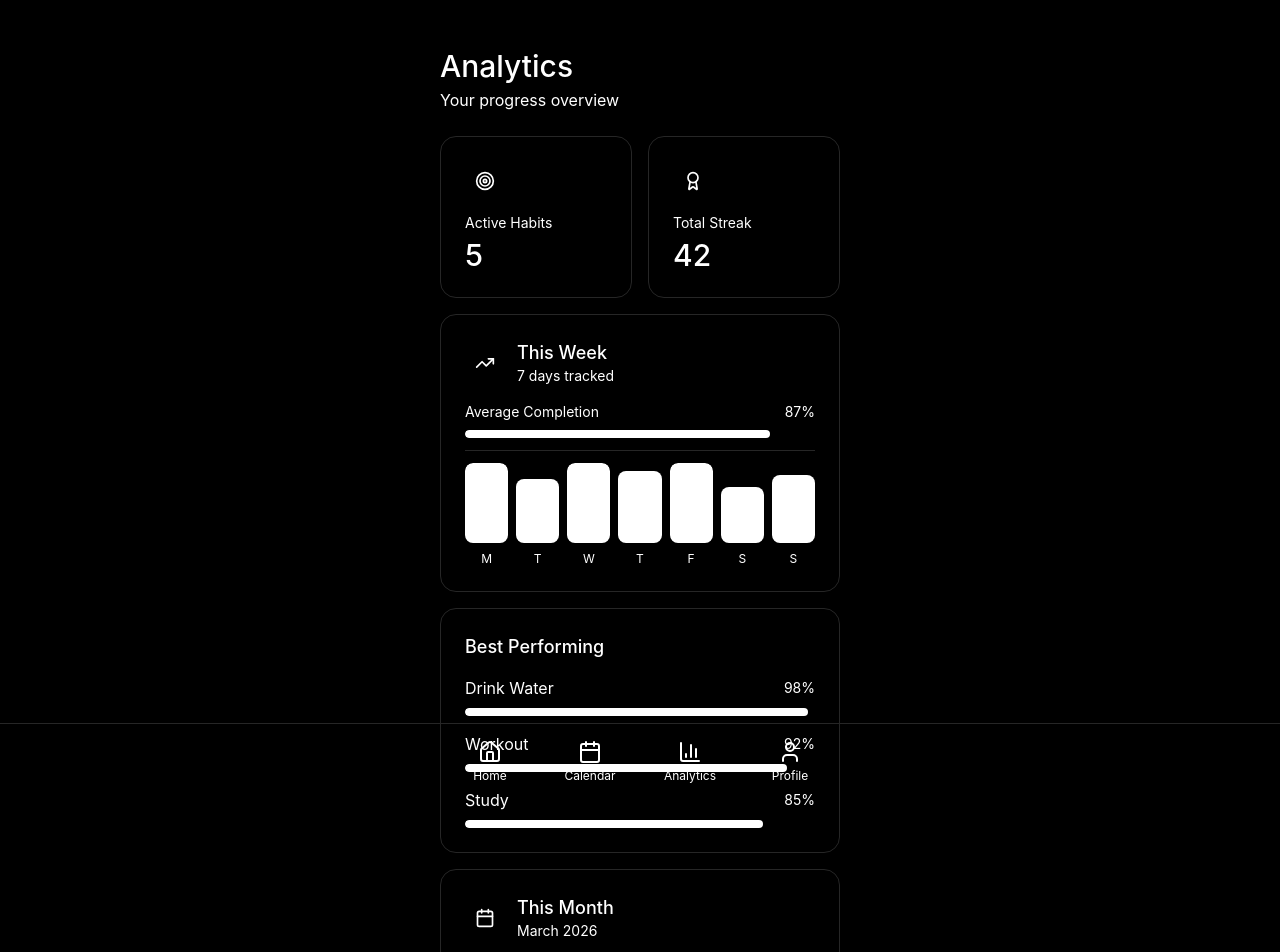
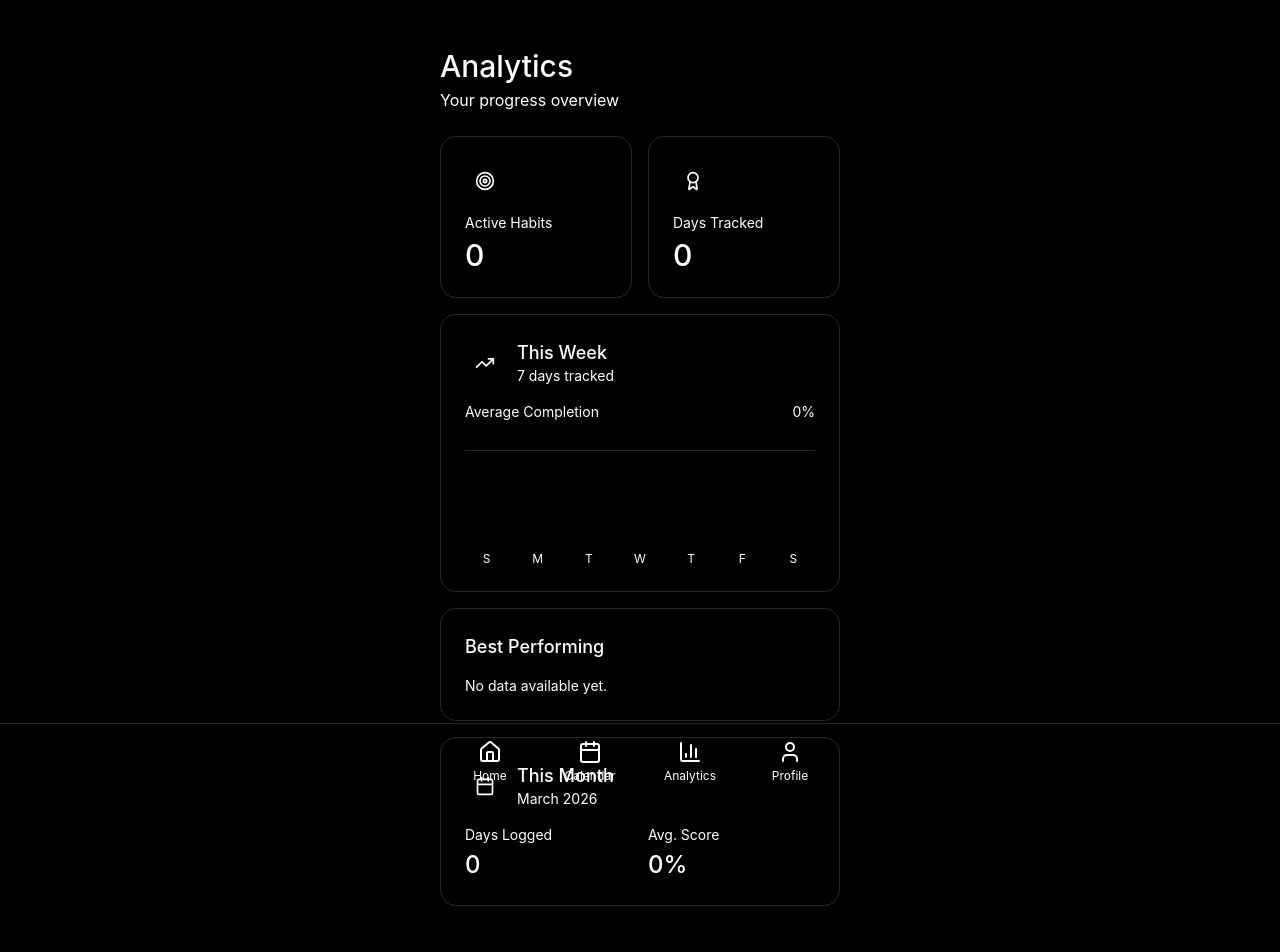
Before and after one commit to MinhazCodes-R/HabitTracking, a React (Vite) app: page /analytics in a window 1280 px wide. Shown: the top 952 px of the page. Built offline with nearby package versions, Linux system fonts and the light colour scheme.

Commit message:
antigravity prompt that finished a good chunk of user sided functionality

```diff
--- a/src/app/App.tsx
+++ b/src/app/App.tsx
@@ -1,6 +1,11 @@
 import { RouterProvider } from 'react-router';
 import { router } from './routes';
+import { HabitProvider } from './context/HabitContext';
 
 export default function App() {
-  return <RouterProvider router={router} />;
+  return (
+    <HabitProvider>
+      <RouterProvider router={router} />
+    </HabitProvider>
+  );
 }
--- /dev/null
+++ b/src/app/context/HabitContext.tsx
@@ -0,0 +1,149 @@
+import React, { createContext, useContext, useState, useEffect } from 'react';
+
+// Types
+export interface Habit {
+  id: string;
+  name: string;
+  category: string;
+  frequency: string;
+  metricType: string;
+  unit: string;
+  goal: number;
+  createdAt: string;
+}
+
+export interface User {
+  name: string;
+  email: string;
+}
+
+// Map of date (YYYY-MM-DD) to a map of habitId to progress amount
+export type ProgressLogs = Record<string, Record<string, number>>;
+
+interface HabitContextType {
+  user: User | null;
+  habits: Habit[];
+  logs: ProgressLogs;
+  login: (email: string, name?: string) => void;
+  logout: () => void;
+  addHabit: (habit: Omit<Habit, 'id' | 'createdAt'>) => void;
+  updateHabit: (id: string, updates: Partial<Habit>) => void;
+  deleteHabit: (id: string) => void;
+  logProgress: (habitId: string, date: string, amount: number) => void;
+  getHabitProgress: (habitId: string, date: string) => number;
+}
+
+const HabitContext = createContext<HabitContextType | undefined>(undefined);
+
+export function HabitProvider({ children }: { children: React.ReactNode }) {
+  // Load initial state from localStorage
+  const [user, setUser] = useState<User | null>(() => {
+    const saved = localStorage.getItem('habit_app_user');
+    return saved ? JSON.parse(saved) : null;
+  });
+
+  const [habits, setHabits] = useState<Habit[]>(() => {
+    const saved = localStorage.getItem('habit_app_habits');
+    return saved ? JSON.parse(saved) : [];
+  });
+
+  const [logs, setLogs] = useState<ProgressLogs>(() => {
+    const saved = localStorage.getItem('habit_app_logs');
+    return saved ? JSON.parse(saved) : {};
+  });
+
+  // Save to localStorage when state changes
+  useEffect(() => {
+    if (user) {
+      localStorage.setItem('habit_app_user', JSON.stringify(user));
+    } else {
+      localStorage.removeItem('habit_app_user');
+    }
+  }, [user]);
+
+  useEffect(() => {
+    localStorage.setItem('habit_app_habits', JSON.stringify(habits));
+  }, [habits]);
+
+  useEffect(() => {
+    localStorage.setItem('habit_app_logs', JSON.stringify(logs));
+  }, [logs]);
+
+  // Actions
+  const login = (email: string, name = 'John Doe') => {
+    setUser({ email, name });
+  };
+
+  const logout = () => {
+    setUser(null);
+    // Optional: clear everything to fully reset the experience
+    // setHabits([]);
+    // setLogs({});
+  };
+
+  const addHabit = (habitData: Omit<Habit, 'id' | 'createdAt'>) => {
+    const newHabit: Habit = {
+      ...habitData,
+      id: crypto.randomUUID(),
+      createdAt: new Date().toISOString(),
+    };
+    setHabits((prev) => [...prev, newHabit]);
+  };
+
+  const updateHabit = (id: string, updates: Partial<Habit>) => {
+    setHabits((prev) =>
+      prev.map((h) => (h.id === id ? { ...h, ...updates } : h))
+    );
+  };
+
+  const deleteHabit = (id: string) => {
+    setHabits((prev) => prev.map((h) => h).filter((h) => h.id !== id));
+    // Optionally clean up logs for this habit
+  };
+
+  const logProgress = (habitId: string, date: string, amount: number) => {
+    setLogs((prev) => {
+      const dateLogs = prev[date] || {};
+      const currentAmount = dateLogs[habitId] || 0;
+
+      return {
+        ...prev,
+        [date]: {
+          ...dateLogs,
+          [habitId]: amount, // Can be set explicitly or we can add depending on use case. Let's assume absolute set here. Wait, the mock says '+100', so we usually want to add. Let's make this the absolute progress amount. The component should do current + amount and pass it here.
+        },
+      };
+    });
+  };
+
+  const getHabitProgress = (habitId: string, date: string) => {
+    return logs[date]?.[habitId] || 0;
+  };
+
+  return (
+    <HabitContext.Provider
+      value={{
+        user,
+        habits,
+        logs,
+        login,
+        logout,
+        addHabit,
+        updateHabit,
+        deleteHabit,
+        logProgress,
+        getHabitProgress,
+      }}
+    >
+      {children}
+    </HabitContext.Provider>
+  );
+}
+
+export function useHabits() {
+  const context = useContext(HabitContext);
+  if (context === undefined) {
+    throw new Error('useHabits must be used within a HabitProvider');
+  }
+  return context;
+}
--- a/src/app/screens/AnalyticsScreen.tsx
+++ b/src/app/screens/AnalyticsScreen.tsx
@@ -1,7 +1,53 @@
 import { BottomNav } from '../components/BottomNav';
 import { TrendingUp, Award, Calendar, Target } from 'lucide-react';
+import { useHabits } from '../context/HabitContext';
 
 export function AnalyticsScreen() {
+  const { habits, logs, getHabitProgress } = useHabits();
+
+  // Basic calculations
+  const activeHabits = habits.length;
+  const totalDaysLogged = Object.keys(logs).length;
+
+  // Weekly averages
+  const today = new Date();
+  const weekData = Array.from({ length: 7 }, (_, i) => {
+    const d = new Date(today);
+    d.setDate(d.getDate() - (6 - i));
+    const dateStr = d.toISOString().split('T')[0];
+
+    if (habits.length === 0) return { day: ['S', 'M', 'T', 'W', 'T', 'F', 'S'][d.getDay()], completion: 0 };
+
+    let totalProgress = 0;
+    habits.forEach(h => {
+      const p = getHabitProgress(h.id, dateStr);
+      totalProgress += Math.min((p / h.goal) || 0, 1);
+    });
+
+    return {
+      day: ['S', 'M', 'T', 'W', 'T', 'F', 'S'][d.getDay()],
+      completion: Math.round((totalProgress / habits.length) * 100),
+    };
+  });
+
+  const weekAverage = weekData.length > 0
+    ? Math.round(weekData.reduce((acc, curr) => acc + curr.completion, 0) / 7)
+    : 0;
+
+  // Best performing sorting
+  const bestPerforming = habits.map(h => {
+    let sum = 0;
+    let days = 0;
+    Object.keys(logs).forEach(date => {
+      days++;
+      sum += Math.min((getHabitProgress(h.id, date) / h.goal) || 0, 1);
+    });
+    return {
+      name: h.name,
+      score: days > 0 ? Math.round((sum / days) * 100) : 0
+    };
+  }).sort((a, b) => b.score - a.score).slice(0, 3);
+
   return (
     <div className="min-h-screen bg-background pb-24 max-w-md mx-auto">
       {/* Header */}
@@ -19,15 +65,15 @@ export function AnalyticsScreen() {
               <Target className="w-5 h-5 text-white" />
             </div>
             <p className="text-muted-foreground text-sm mb-1">Active Habits</p>
-            <p className="text-white text-3xl font-medium">5</p>
+            <p className="text-white text-3xl font-medium">{activeHabits}</p>
           </div>
 
           <div className="bg-card rounded-2xl p-6 border border-border">
             <div className="w-10 h-10 rounded-full bg-secondary flex items-center justify-center mb-3">
               <Award className="w-5 h-5 text-white" />
             </div>
-            <p className="text-muted-foreground text-sm mb-1">Total Streak</p>
-            <p className="text-white text-3xl font-medium">42</p>
+            <p className="text-muted-foreground text-sm mb-1">Days Tracked</p>
+            <p className="text-white text-3xl font-medium">{totalDaysLogged}</p>
           </div>
         </div>
 
@@ -47,29 +93,26 @@ export function AnalyticsScreen() {
             <div>
               <div className="flex items-center justify-between text-sm mb-2">
                 <span className="text-muted-foreground">Average Completion</span>
-                <span className="text-white">87%</span>
+                <span className="text-white">{weekAverage}%</span>
               </div>
               <div className="w-full h-2 bg-secondary rounded-full overflow-hidden">
-                <div className="h-full bg-white rounded-full" style={{ width: '87%' }} />
+                <div className="h-full bg-white rounded-full transition-all" style={{ width: `${weekAverage}%` }} />
               </div>
             </div>
 
             <div className="pt-3 border-t border-border">
               <div className="grid grid-cols-7 gap-2">
-                {['M', 'T', 'W', 'T', 'F', 'S', 'S'].map((day, i) => {
-                  const completion = [100, 80, 100, 90, 100, 70, 85][i];
-                  return (
+                {weekData.map((data, i) => (
                   <div key={i} className="flex flex-col items-center gap-2">
                     <div className="h-20 w-full bg-secondary rounded-lg overflow-hidden flex flex-col justify-end">
                       <div
                         className="bg-white rounded-t-lg transition-all"
-                          style={{ height: `${completion}%` }}
+                        style={{ height: `${data.completion}%` }}
                       />
                     </div>
-                      <span className="text-xs text-muted-foreground">{day}</span>
+                    <span className="text-xs text-muted-foreground">{data.day}</span>
                   </div>
-                  );
-                })}
+                ))}
               </div>
             </div>
           </div>
@@ -80,35 +123,21 @@ export function AnalyticsScreen() {
           <h3 className="text-white font-medium mb-4">Best Performing</h3>
 
           <div className="space-y-4">
-            <div>
+            {bestPerforming.length === 0 ? (
+              <p className="text-muted-foreground text-sm">No data available yet.</p>
+            ) : (
+              bestPerforming.map((bp, i) => (
+                <div key={i}>
                   <div className="flex items-center justify-between mb-2">
-                <span className="text-white">Drink Water</span>
-                <span className="text-sm text-muted-foreground">98%</span>
+                    <span className="text-white">{bp.name}</span>
+                    <span className="text-sm text-muted-foreground">{bp.score}%</span>
                   </div>
                   <div className="w-full h-2 bg-secondary rounded-full overflow-hidden">
-                <div className="h-full bg-white rounded-full" style={{ width: '98%' }} />
+                    <div className="h-full bg-white rounded-full transition-all" style={{ width: `${bp.score}%` }} />
                   </div>
                 </div>
-
-            <div>
-              <div className="flex items-center justify-between mb-2">
-                <span className="text-white">Workout</span>
-                <span className="text-sm text-muted-foreground">92%</span>
-              </div>
-              <div className="w-full h-2 bg-secondary rounded-full overflow-hidden">
-                <div className="h-full bg-white rounded-full" style={{ width: '92%' }} />
-              </div>
-            </div>
-
-            <div>
-              <div className="flex items-center justify-between mb-2">
-                <span className="text-white">Study</span>
-                <span className="text-sm text-muted-foreground">85%</span>
-              </div>
-              <div className="w-full h-2 bg-secondary rounded-full overflow-hidden">
-                <div className="h-full bg-white rounded-full" style={{ width: '85%' }} />
-              </div>
-            </div>
+              ))
+            )}
           </div>
         </div>
 
@@ -120,18 +149,20 @@ export function AnalyticsScreen() {
             </div>
             <div>
               <h3 className="text-white font-medium">This Month</h3>
-              <p className="text-sm text-muted-foreground">March 2026</p>
+              <p className="text-sm text-muted-foreground">
+                {today.toLocaleString('default', { month: 'long', year: 'numeric' })}
+              </p>
             </div>
           </div>
 
           <div className="grid grid-cols-2 gap-4">
             <div>
-              <p className="text-muted-foreground text-sm mb-1">Days Active</p>
-              <p className="text-white text-2xl font-medium">7 / 7</p>
+              <p className="text-muted-foreground text-sm mb-1">Days Logged</p>
+              <p className="text-white text-2xl font-medium">{totalDaysLogged}</p>
             </div>
             <div>
               <p className="text-muted-foreground text-sm mb-1">Avg. Score</p>
-              <p className="text-white text-2xl font-medium">87%</p>
+              <p className="text-white text-2xl font-medium">{weekAverage}%</p>
             </div>
           </div>
         </div>
--- a/src/app/screens/CalendarScreen.tsx
+++ b/src/app/screens/CalendarScreen.tsx
@@ -1,5 +1,6 @@
 import { useState } from 'react';
 import { BottomNav } from '../components/BottomNav';
+import { useHabits } from '../context/HabitContext';
 
 // Generate calendar data
 const generateCalendarData = () => {
@@ -27,18 +28,30 @@ const monthNames = [
 
 const dayNames = ['Sun', 'Mon', 'Tue', 'Wed', 'Thu', 'Fri', 'Sat'];
 
-// Mock completion data
-const getCompletionLevel = (day: number) => {
-  const random = Math.random();
-  if (random > 0.8) return 'bg-white';
-  if (random > 0.5) return 'bg-muted-foreground';
-  if (random > 0.3) return 'bg-muted';
-  return 'bg-secondary';
-};
-
 export function CalendarScreen() {
   const [selectedDate, setSelectedDate] = useState<number | null>(null);
   const calendarData = generateCalendarData();
+  const { habits, getHabitProgress } = useHabits();
+
+  const getActualCompletionLevel = (year: number, month: number, day: number) => {
+    if (habits.length === 0) return 'bg-secondary';
+
+    // Use midday to avoid timezone offset issues when extracting the iso string date
+    const dateStr = new Date(year, month, day, 12).toISOString().split('T')[0];
+    let totalProgress = 0;
+
+    habits.forEach(habit => {
+      const progress = getHabitProgress(habit.id, dateStr);
+      totalProgress += Math.min((progress / habit.goal) || 0, 1);
+    });
+
+    const average = totalProgress / habits.length;
+
+    if (average > 0.8) return 'bg-white';
+    if (average > 0.5) return 'bg-muted-foreground';
+    if (average > 0.1) return 'bg-muted';
+    return 'bg-secondary';
+  };
 
   const days = Array.from({ length: calendarData.daysInMonth }, (_, i) => i + 1);
   const emptyDays = Array.from({ length: calendarData.startingDayOfWeek }, (_, i) => i);
@@ -88,7 +101,7 @@ export function CalendarScreen() {
                       ? 'bg-white text-black'
                       : isToday
                       ? 'bg-muted text-white border-2 border-white'
-                      : getCompletionLevel(day) + ' text-white'
+                      : getActualCompletionLevel(calendarData.year, calendarData.month, day) + ' text-white'
                   }`}
                 >
                   {day}
@@ -127,18 +140,20 @@ export function CalendarScreen() {
             </h3>
 
             <div className="space-y-3">
-              <div className="flex items-center justify-between">
-                <span className="text-muted-foreground">Drink Water</span>
-                <span className="text-white">2000 / 2000 ml</span>
-              </div>
-              <div className="flex items-center justify-between">
-                <span className="text-muted-foreground">Study</span>
-                <span className="text-white">60 / 60 min</span>
-              </div>
-              <div className="flex items-center justify-between">
-                <span className="text-muted-foreground">Workout</span>
-                <span className="text-white">3 / 3 sessions</span>
-              </div>
+              {habits.length === 0 ? (
+                <div className="text-muted-foreground">No habits tracked yet.</div>
+              ) : (
+                habits.map((habit) => {
+                  const dateStr = new Date(calendarData.year, calendarData.month, selectedDate, 12).toISOString().split('T')[0];
+                  const current = getHabitProgress(habit.id, dateStr);
+                  return (
+                    <div key={habit.id} className="flex items-center justify-between">
+                      <span className="text-muted-foreground">{habit.name}</span>
+                      <span className="text-white">{current} / {habit.goal} {habit.unit}</span>
+                    </div>
+                  );
+                })
+              )}
             </div>
           </div>
         )}
--- a/src/app/screens/HabitDetailScreen.tsx
+++ b/src/app/screens/HabitDetailScreen.tsx
@@ -1,28 +1,19 @@
-import { useParams, useNavigate } from 'react-router';
+import { useParams, useNavigate, Navigate } from 'react-router';
 import { ArrowLeft, Droplet } from 'lucide-react';
 import { CalendarHeatmap } from '../components/CalendarHeatmap';
-import { useState } from 'react';
+import { useHabits } from '../context/HabitContext';
 
-// Mock data
-const habit = {
-  id: '1',
-  name: 'Drink Water',
-  category: 'health',
-  current: 1200,
-  goal: 2000,
-  unit: 'ml',
-};
-
-// Generate mock heatmap data
-const generateHeatmapData = () => {
+// Generate dynamic heatmap data
+const generateHeatmapData = (logs: any, habitId: string, goal: number) => {
   const data: Record<string, number> = {};
   const today = new Date();
 
   for (let i = 0; i < 84; i++) {
     const date = new Date(today);
-    date.setDate(date.getDate() - i);
+    date.setDate(today.getDate() - i);
     const dateStr = date.toISOString().split('T')[0];
-    data[dateStr] = Math.random();
+    const progress = logs[dateStr]?.[habitId] || 0;
+    data[dateStr] = Math.min((progress / goal) || 0, 1);
   }
 
   return data;
@@ -31,12 +22,22 @@ const generateHeatmapData = () => {
 export function HabitDetailScreen() {
   const { id } = useParams();
   const navigate = useNavigate();
-  const [current, setCurrent] = useState(habit.current);
+  const { habits, logs, getHabitProgress, logProgress } = useHabits();
+
+  const habit = habits.find((h) => h.id === id);
+
+  if (!habit) {
+    return <Navigate to="/home" replace />;
+  }
+
+  const dateObj = new Date();
+  const todayDateStr = dateObj.toISOString().split('T')[0];
+  const current = getHabitProgress(habit.id, todayDateStr);
   const progress = Math.min((current / habit.goal) * 100, 100);
-  const heatmapData = generateHeatmapData();
+  const heatmapData = generateHeatmapData(logs, habit.id, habit.goal);
 
   const addProgress = (amount: number) => {
-    setCurrent(Math.min(current + amount, habit.goal));
+    logProgress(habit.id, todayDateStr, Math.min(current + amount, habit.goal));
   };
 
   return (
--- a/src/app/screens/HomeScreen.tsx
+++ b/src/app/screens/HomeScreen.tsx
@@ -2,53 +2,16 @@ import { Link } from 'react-router';
 import { Plus } from 'lucide-react';
 import { BottomNav } from '../components/BottomNav';
 import { HabitCard } from '../components/HabitCard';
+import { useHabits } from '../context/HabitContext';
 
-// Mock data
-const habits = [
-  {
-    id: '1',
-    name: 'Drink Water',
-    category: 'health',
-    current: 1200,
-    goal: 2000,
-    unit: 'ml',
-  },
-  {
-    id: '2',
-    name: 'Study',
-    category: 'study',
-    current: 45,
-    goal: 60,
-    unit: 'min',
-  },
-  {
-    id: '3',
-    name: 'Workout',
-    category: 'fitness',
-    current: 1,
-    goal: 3,
-    unit: 'sessions',
-  },
-  {
-    id: '4',
-    name: 'Read',
-    category: 'personal',
-    current: 15,
-    goal: 30,
-    unit: 'pages',
-  },
-  {
-    id: '5',
-    name: 'Meditate',
-    category: 'mindfulness',
-    current: 10,
-    goal: 20,
-    unit: 'min',
-  },
-];
+// Removed mock data
 
 export function HomeScreen() {
-  const today = new Date().toLocaleDateString('en-US', {
+  const { habits, getHabitProgress, user } = useHabits();
+  const dateObj = new Date();
+  const todayDateStr = dateObj.toISOString().split('T')[0];
+
+  const today = dateObj.toLocaleDateString('en-US', {
     weekday: 'long',
     month: 'long',
     day: 'numeric'
@@ -58,15 +21,28 @@ export function HomeScreen() {
     <div className="min-h-screen bg-background pb-24 max-w-md mx-auto">
       {/* Header */}
       <div className="px-6 pt-12 pb-6">
-        <h1 className="text-3xl font-medium text-white mb-1">Today</h1>
+        <h1 className="text-3xl font-medium text-white mb-1">
+          {user ? `Welcome, ${user.name}` : 'Today'}
+        </h1>
         <p className="text-muted-foreground">{today}</p>
       </div>
 
       {/* Habits List */}
       <div className="px-6 space-y-4">
-        {habits.map((habit) => (
-          <HabitCard key={habit.id} {...habit} />
-        ))}
+        {habits.length === 0 ? (
+          <div className="flex flex-col items-center justify-center py-12 text-center bg-card rounded-2xl border border-border">
+            <p className="text-white font-medium mb-1">No habits yet</p>
+            <p className="text-sm text-muted-foreground">Add your first habit below</p>
+          </div>
+        ) : (
+          habits.map((habit) => (
+            <HabitCard
+              key={habit.id}
+              {...habit}
+              current={getHabitProgress(habit.id, todayDateStr)}
+            />
+          ))
+        )}
       </div>
 
       {/* Floating Add Button */}
--- a/src/app/screens/LoginScreen.tsx
+++ b/src/app/screens/LoginScreen.tsx
@@ -1,15 +1,17 @@
 import { Link, useNavigate } from 'react-router';
 import { Target } from 'lucide-react';
 import { useState } from 'react';
+import { useHabits } from '../context/HabitContext';
 
 export function LoginScreen() {
   const navigate = useNavigate();
+  const { login } = useHabits();
   const [email, setEmail] = useState('');
   const [password, setPassword] = useState('');
 
   const handleLogin = (e: React.FormEvent) => {
     e.preventDefault();
-    // Mock login - go to home
+    login(email || 'demo@example.com', email ? email.split('@')[0] : 'Demo User');
     navigate('/home');
   };
 
```
Also changed, not shown: src/app/screens/CreateHabitScreen.tsx (+13 -1 lines), src/app/screens/ProfileScreen.tsx (+5 -2 lines), 1 other file (tests, documents, lock files or other folders). Lines whose indentation alone changed are shown as unchanged.
